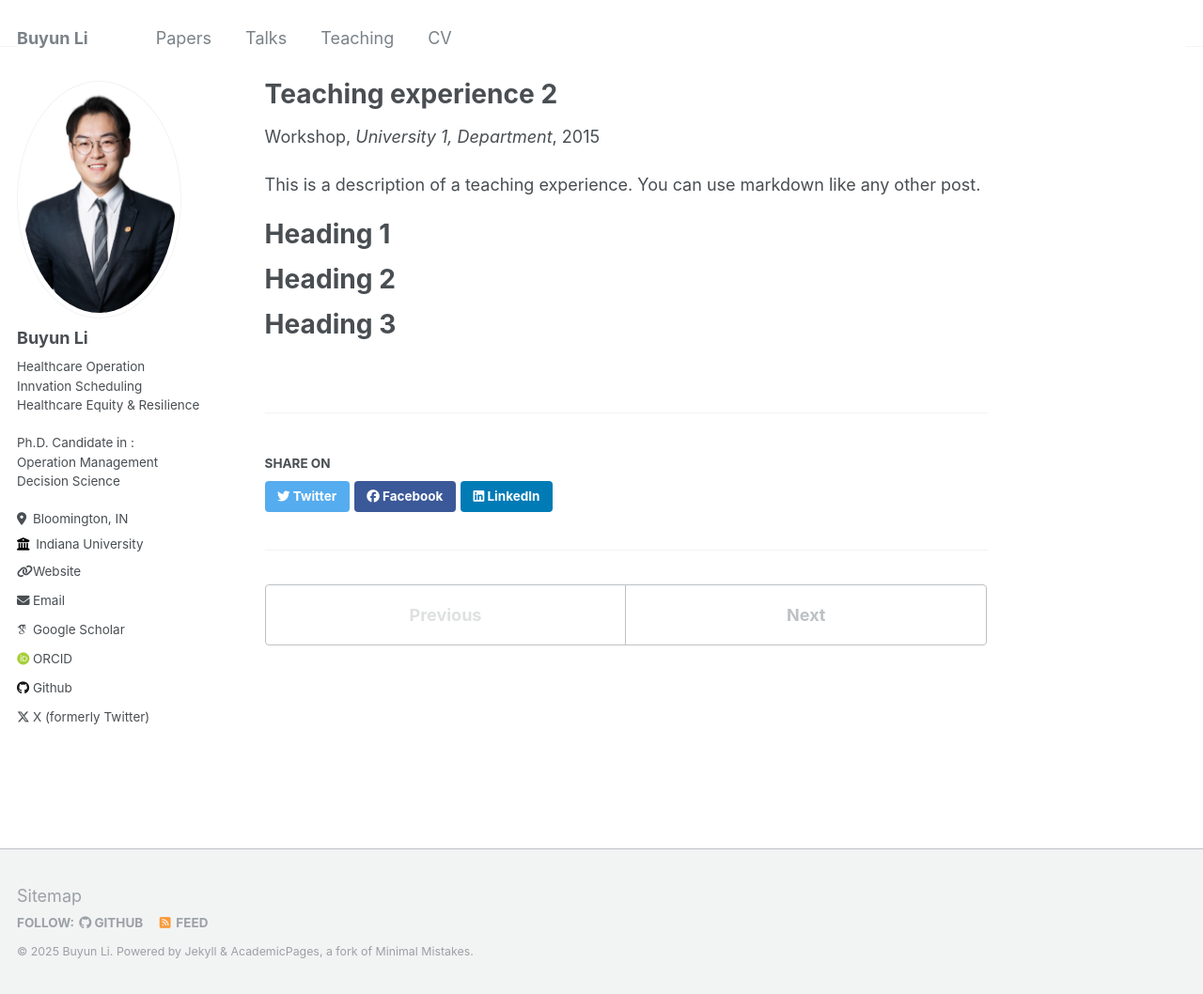
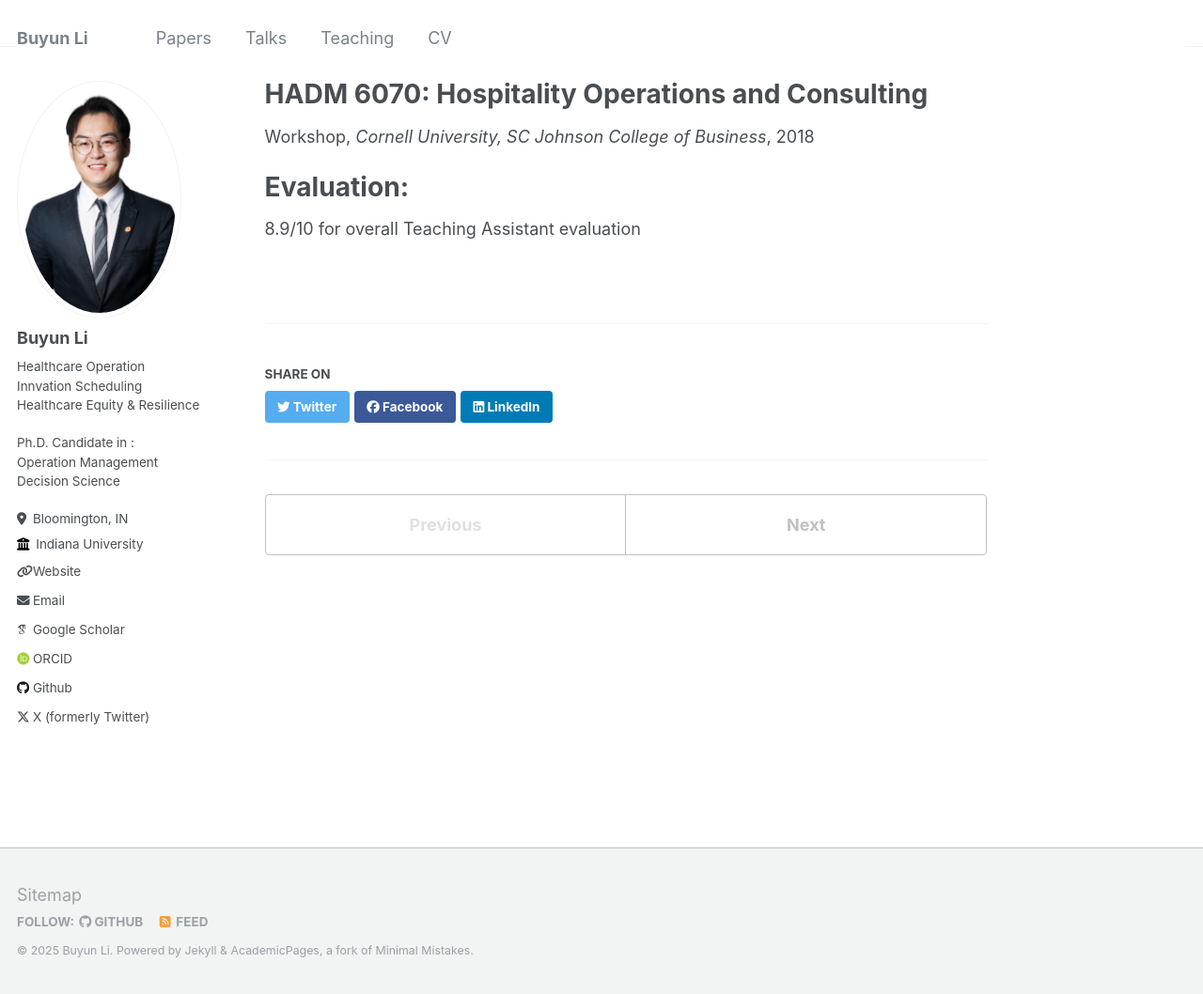
Before and after one commit to BuyunLi/BuyunLi.github.io, a Jekyll site: the page built from _teaching/2015-spring-teaching-2.md, in a window 1280 px wide and 1058 px high. Shown: the whole window at 94% size. Built offline with Jekyll 4.4.1, drawn with Linux system fonts in a browser that asks for light colours; some web fonts are replaced.

Commit message:
Update 2015-spring-teaching-2.md

```diff
--- a/_teaching/2015-spring-teaching-2.md
+++ b/_teaching/2015-spring-teaching-2.md
@@ -1,20 +1,13 @@
 ---
-title: "Teaching experience 2"
+title: "HADM 6070: Hospitality Operations and Consulting"
 collection: teaching
 type: "Workshop"
 permalink: /teaching/2015-spring-teaching-1
-venue: "University 1, Department"
-date: 2015-01-01
-location: "City, Country"
+venue: "Cornell University, SC Johnson College of Business"
+date: 2018-08-22
+location: "Ithaca, USA"
 ---
 
-This is a description of a teaching experience. You can use markdown like any other post.
-
-Heading 1
+Evaluation:
 ======
-
-Heading 2
-======
-
-Heading 3
-======
+8.9/10 for overall Teaching Assistant evaluation
```
